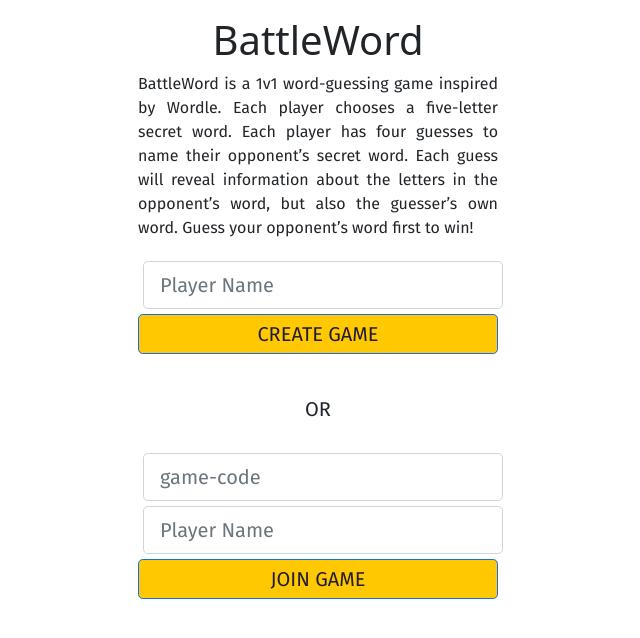
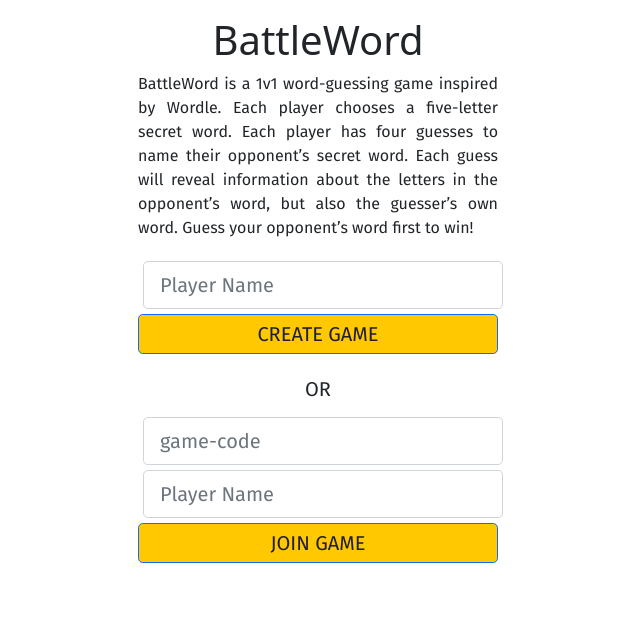
Before and after one commit to lexeme-dev/worduel, a React (Create React App) app in the folder frontend/: page / in a window 1280 px wide. Shown: the top 638 px of the page, without its empty margins (322-962 px from the left). Built offline with nearby package versions, Linux system fonts and the light colour scheme.

Commit message:
Fix spacing on create component

```diff
--- a/frontend/src/Create.tsx
+++ b/frontend/src/Create.tsx
@@ -53,9 +53,7 @@
               </div>
             </Form.Group>
           </Form>
-          <br/>
-          <div className="text-center lead">OR</div>
-          <br/>
+          <div className="pt-1 pb-2 text-center lead">OR</div>
           <Form className="join-form">
             <Form.Group className="mb-3">
               <Form.Control className="join-enter" type="text" size="lg" placeholder="game-code"
```
